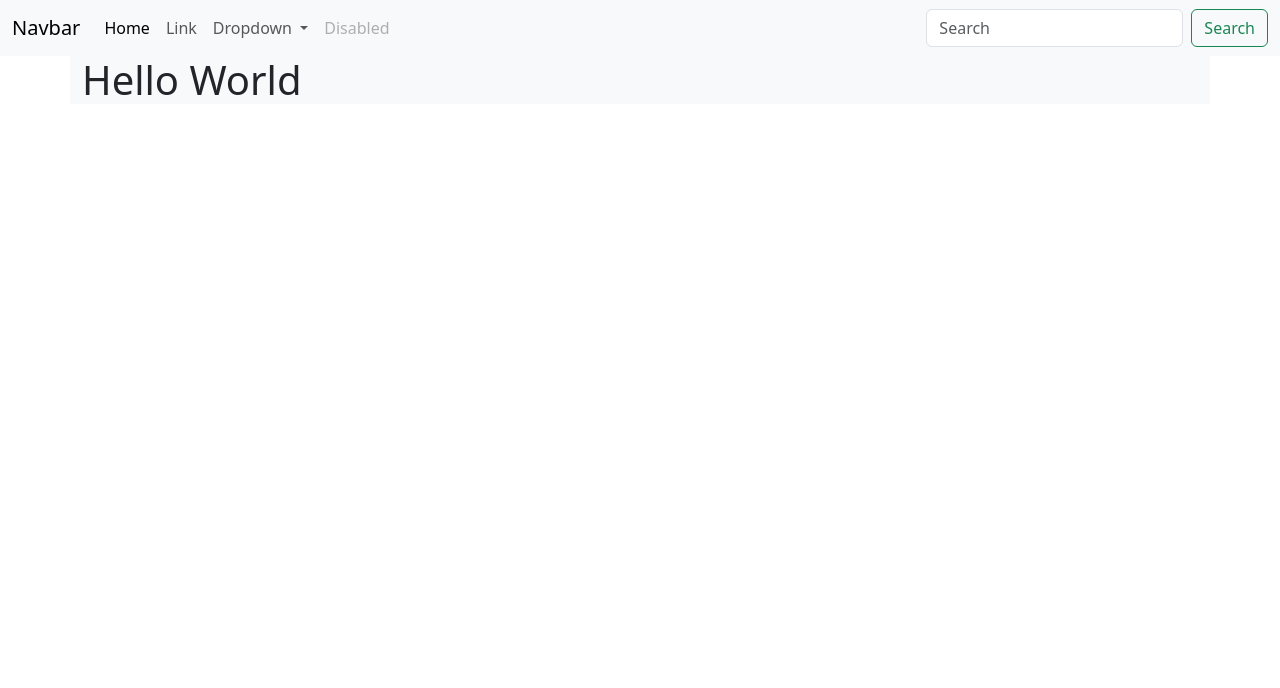
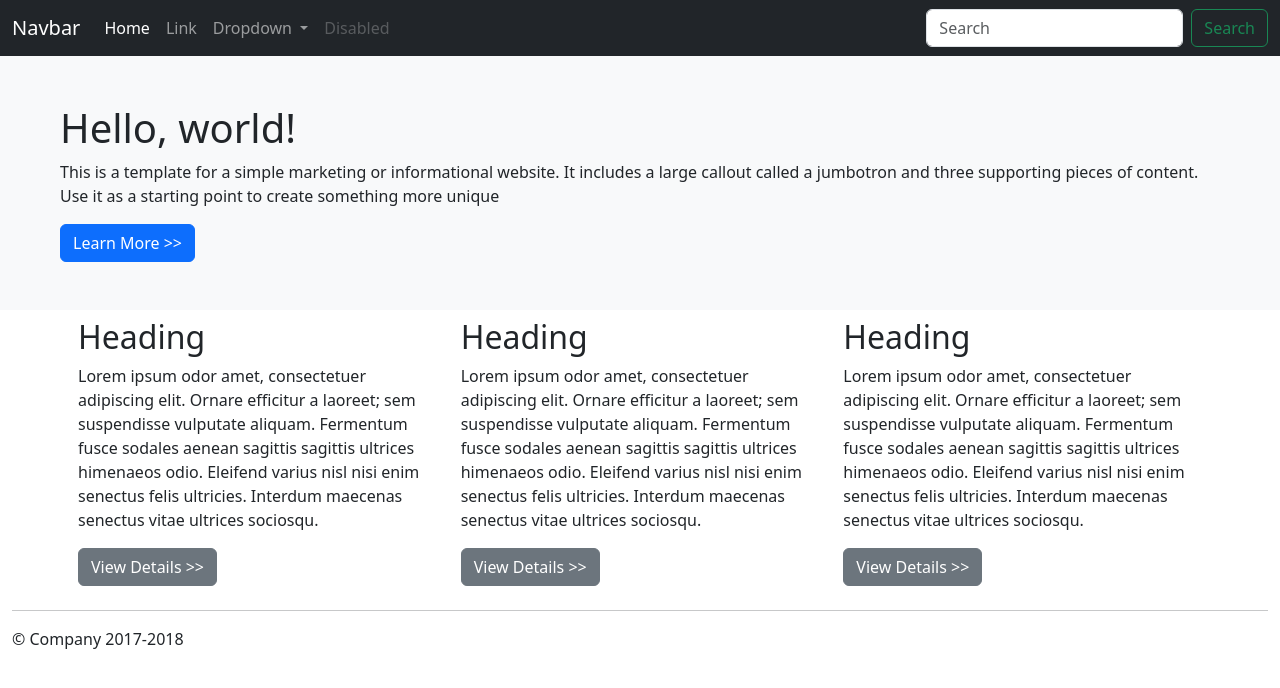
Before and after one commit to ZyAjahT/flask-template, a Flask app: page / in a window 1280 px wide. Shown: the top 688 px of the page. Run offline with Flask 3, Linux system fonts and the light colour scheme.

Commit message:
Index done

```diff
--- a/templates/index.html
+++ b/templates/index.html
@@ -7,7 +7,7 @@
     <link href="https://cdn.jsdelivr.net/npm/bootstrap@5.3.3/dist/css/bootstrap.min.css" rel="stylesheet" integrity="sha384-QWTKZyjpPEjISv5WaRU9OFeRpok6YctnYmDr5pNlyT2bRjXh0JMhjY6hW+ALEwIH" crossorigin="anonymous">
   </head>
   <body>
-    <nav class="navbar navbar-expand-lg bg-body-tertiary">
+    <nav class="navbar navbar-expand-lg navbar-dark bg-dark">
         <div class="container-fluid">
           <a class="navbar-brand" href="#">Navbar</a>
           <button class="navbar-toggler" type="button" data-bs-toggle="collapse" data-bs-target="#navbarSupportedContent" aria-controls="navbarSupportedContent" aria-expanded="false" aria-label="Toggle navigation">
@@ -19,7 +19,7 @@
                 <a class="nav-link active" aria-current="page" href="#">Home</a>
               </li>
               <li class="nav-item">
-                <a class="nav-link" href="#">Link</a>
+                <a class="nav-link" href="/album">Link</a>
               </li>
               <li class="nav-item dropdown">
                 <a class="nav-link dropdown-toggle" href="#" role="button" data-bs-toggle="dropdown" aria-expanded="false">
@@ -44,9 +44,44 @@
         </div>
       </nav>
 
-    <div class="container bg-light">
-        <h1> Hello World</h1>
+    <div class="container-fluid bg-light">
+      <div class="p-5">
+        <h1> Hello, world!</h1>
+        <p >This is a template for a simple marketing or informational website. It includes a large callout called a jumbotron and three supporting pieces of content. <br>
+        Use it as a starting point to create something more unique</p>
+        <button type="button" class="btn btn-primary">Learn More >></button>
+      </div>
     </div>
+
+    <div class="container-fluid">
+      <div class="container p-2">
+        <div class="row">
+          <div class="col">
+            <h2>Heading</h2>
+            <p>Lorem ipsum odor amet, consectetuer adipiscing elit. Ornare efficitur a laoreet; sem suspendisse vulputate aliquam. Fermentum fusce sodales aenean sagittis sagittis ultrices himenaeos odio. Eleifend varius nisl nisi enim senectus felis ultricies. Interdum maecenas senectus vitae ultrices sociosqu.</p>
+            <button type="button" class="btn btn-secondary">View Details >></button>
+          </div>
+          <div class="col">
+            <h2>Heading</h2>
+            <p>Lorem ipsum odor amet, consectetuer adipiscing elit. Ornare efficitur a laoreet; sem suspendisse vulputate aliquam. Fermentum fusce sodales aenean sagittis sagittis ultrices himenaeos odio. Eleifend varius nisl nisi enim senectus felis ultricies. Interdum maecenas senectus vitae ultrices sociosqu.</p>
+            <button type="button" class="btn btn-secondary">View Details >></button>
+          </div>
+          <div class="col">
+            <h2>Heading</h2>
+            <p>Lorem ipsum odor amet, consectetuer adipiscing elit. Ornare efficitur a laoreet; sem suspendisse vulputate aliquam. Fermentum fusce sodales aenean sagittis sagittis ultrices himenaeos odio. Eleifend varius nisl nisi enim senectus felis ultricies. Interdum maecenas senectus vitae ultrices sociosqu.</p>
+            <button type="button" class="btn btn-secondary">View Details >></button>
+          </div>
+        </div>
+      </div>
+    </div>
+
+    <footer>
+      <div class="container-fluid">
+        <hr class="solid">
+        <p> © Company 2017-2018</p>
+      </div>
+    </footer>
+
     <script src="https://cdn.jsdelivr.net/npm/bootstrap@5.3.3/dist/js/bootstrap.bundle.min.js" integrity="sha384-YvpcrYf0tY3lHB60NNkmXc5s9fDVZLESaAA55NDzOxhy9GkcIdslK1eN7N6jIeHz" crossorigin="anonymous"></script>
   </body>
 </html>
```
